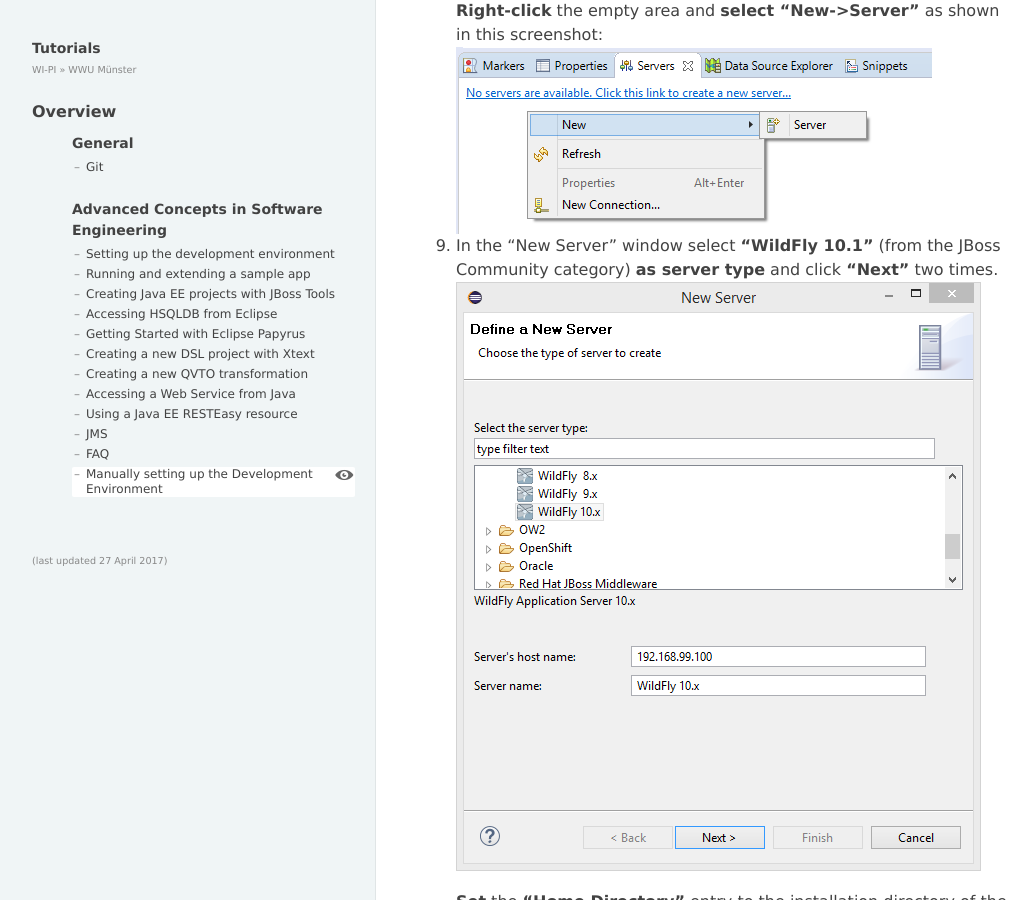
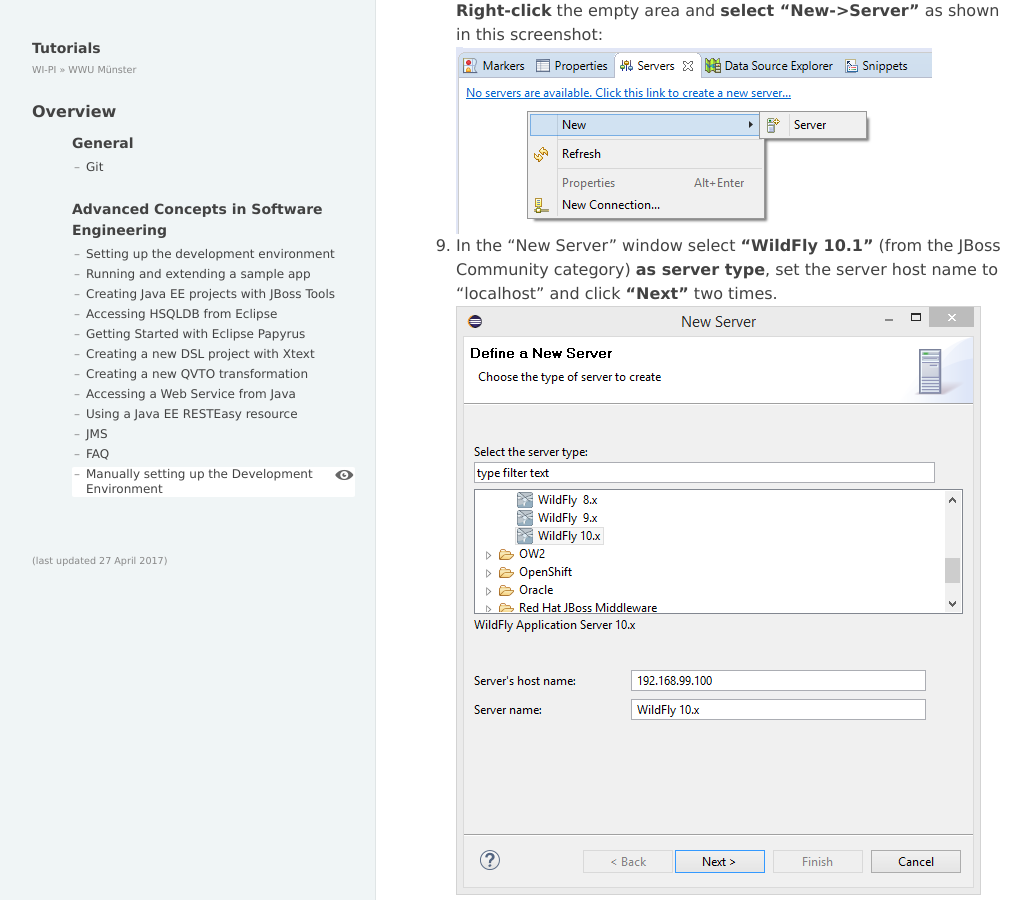
Before and after one commit to wwu-pi/tutorials, a Jekyll site: the page built from lectures/acse/510_setting_up_the_dev_environment.md, in a window 1280 px wide and 900 px high, scrolled down 4519 px. Shown: the whole window, without its empty margins (8-1039 px from the left). Built offline with Jekyll 4.4.1, drawn with Linux system fonts in a browser that asks for light colours.

Commit message:
Add localhost info to manual dev-env setup

```diff
--- a/lectures/acse/510_setting_up_the_dev_environment.md
+++ b/lectures/acse/510_setting_up_the_dev_environment.md
@@ -100,7 +100,7 @@
    If the Java EE button is not visible you can change to the Java EE perspective via *Window* > *Perspective* > *Open Perspective* > *Other...* . In the "Open Perspective" dialog double click the Java EE entry.
 1. **Activate** the **"Servers" view** tab in the lower right of the window. **Right-click** the empty area and **select "New-&gt;Server"** as shown in this screenshot:
     ![](images/eclipse_server_view.png)
-1. In the "New Server" window select **"WildFly 10.1"** (from the JBoss Community category) **as server type** and click **"Next"** two times.
+1. In the "New Server" window select **"WildFly 10.1"** (from the JBoss Community category) **as server type**, set the server host name to "localhost" and click **"Next"** two times.
     ![](images/eclipse_new_server.png)
 
    **Set** the **"Home Directory"** entry to the installation directory of the WildFly AS, e.g. ``C:\ACSE\wildfly-10.1.0.Final``, and **click "Finish"**.
```
